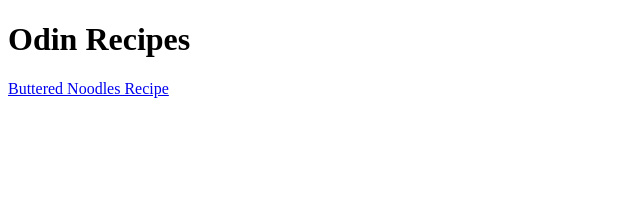
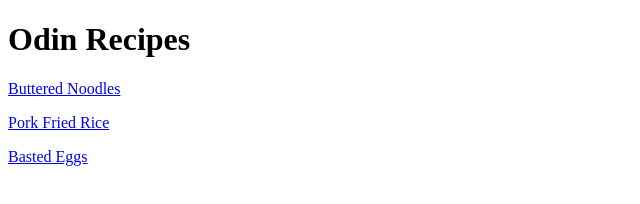
Before and after one commit to japuus/odin-recipes, a plain HTML site: page index.html in a window 1280 px wide. Shown: the whole page, without its empty margins (0-640 px from the left). Drawn offline with Linux system fonts and the light colour scheme.

Commit message:
Add two additional links
Addition of two additional links for recipes.
Also modifying links to be opened to another tabs.

```diff
--- a/index.html
+++ b/index.html
@@ -7,6 +7,10 @@
 
   <body>
     <h1>Odin Recipes</h1>
-    <a href="./recipes/noodles.html">Buttered Noodles Recipe</a>
+    <a href="./recipes/noodles.html" target="_blank" rel="noopener noreferrer">Buttered Noodles</a>
+    <p></p>
+    <a href="./recipes/pork-fried-rice.html" target="_blank" rel="noopener noreferrer">Pork Fried Rice</a>
+    <p></p>
+    <a href="./recipes/eggs.html" target="_blank" rel="noopener noreferrer">Basted Eggs</a>
   </body>
 </html>
```
